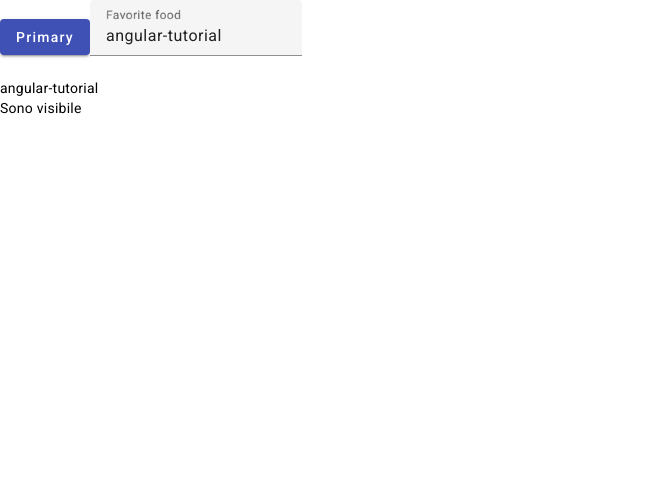
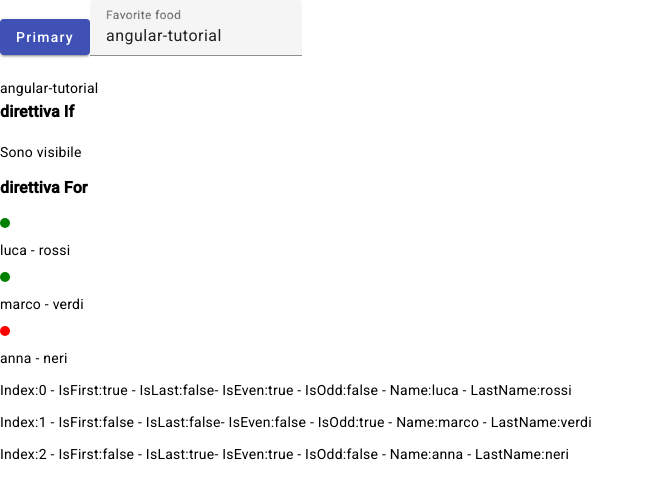
Before and after one commit to gianlucanesta/angular-tutorial, an Angular app: page / in a window 1280 px wide. Shown: the top 498 px of the page, without its empty margins (0-654 px from the left). Built offline with nearby package versions, Linux system fonts and the light colour scheme.

Commit message:
Directive - NgFor

```diff
--- a/src/app/app.component.css
+++ b/src/app/app.component.css
@@ -0,0 +1,13 @@
+.cerchioVerde,
+.cerchioRosso {
+  width: 10px;
+  height: 10px;
+  border-radius: 50%;
+}
+.cerchioVerde {
+  background-color: green;
+}
+
+.cerchioRosso {
+  background-color: red;
+}
--- a/src/app/app.component.html
+++ b/src/app/app.component.html
@@ -12,7 +12,36 @@
   {{ title }}
 </div>
 
+<h3><strong>direttiva If</strong></h3>
 <p *ngIf="isVisible; else bloccoElse">Sono visibile</p>
 <ng-template #bloccoElse>
   <p>non sono visibile</p>
 </ng-template>
+
+<h3><strong>direttiva For</strong></h3>
+
+<div *ngFor="let persona of persone">
+  <p class="cerchioVerde" *ngIf="persona.isOnline"></p>
+  <p class="cerchioRosso" *ngIf="!persona.isOnline"></p>
+  <p>{{ persona.nome }} - {{ persona.cognome }}</p>
+</div>
+
+<div
+  *ngFor="
+    let persona of persone;
+    index as i;
+    first as isFirst;
+    last as isLast;
+    even as isEven;
+    odd as isOdd
+  "
+>
+  <p>
+    Index:{{ i }} - IsFirst:{{ isFirst }} - IsLast:{{ isLast }}- IsEven:{{
+      isEven
+    }}
+    - IsOdd:{{ isOdd }} - Name:{{ persona.nome }} - LastName:{{
+      persona.cognome
+    }}
+  </p>
+</div>
--- a/src/app/app.component.ts
+++ b/src/app/app.component.ts
@@ -7,6 +7,12 @@ import { Component } from '@angular/core';
 })
 export class AppComponent {
   title = 'angular-tutorial';
+
+  persone = [
+    { nome: 'luca', cognome: 'rossi', isOnline: true },
+    { nome: 'marco', cognome: 'verdi', isOnline: true },
+    { nome: 'anna', cognome: 'neri', isOnline: false },
+  ];
 
   isVisible = true;
 
```
